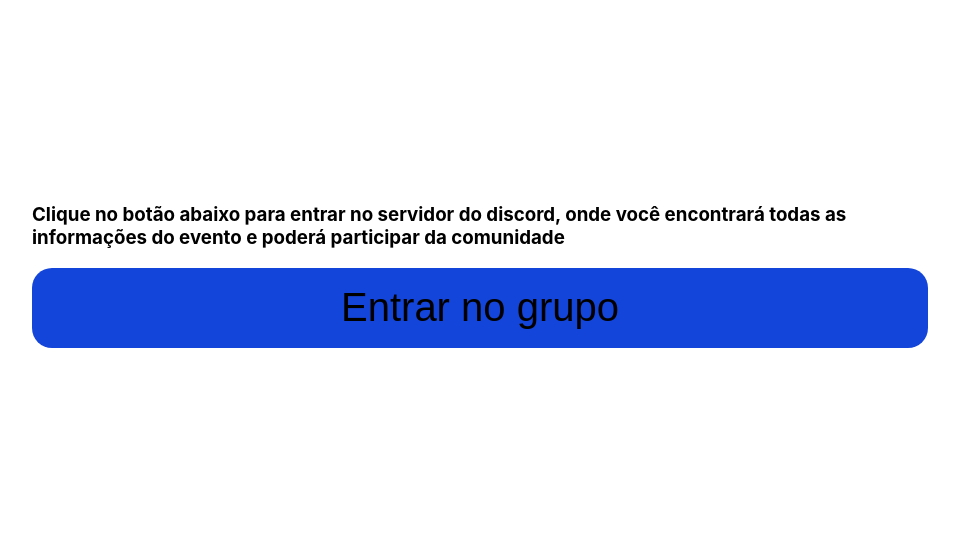
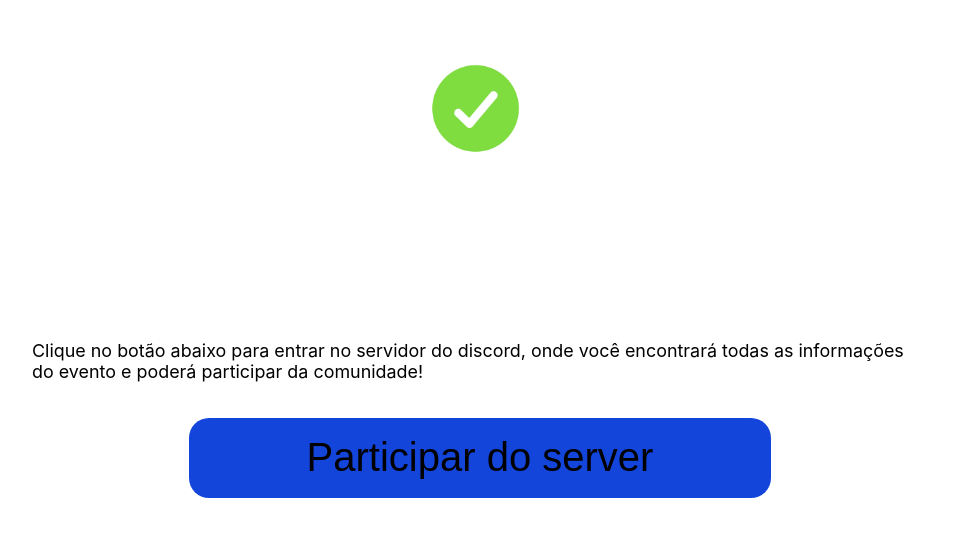
Before and after one commit to ppkat/Digital-Marketing-React-Launch-Site, a Next.js app: page /obrigado in a window 1280 px wide. Shown: the top 536 px of the page, without its empty margins (160-1119 px from the left). Built offline with nearby package versions, Linux system fonts and the light colour scheme.

Commit message:
modifing components to be reusable

```diff
--- /dev/null
+++ b/components/CTAButton/index.jsx
@@ -0,0 +1,24 @@
+import { Container, StyledButton } from './styles'
+import Link from 'next/link'
+
+function CTAButton({ children, href, buttWidth, ...props }) {
+
+    const Tag = href ? Link : 'div'
+    buttWidth = buttWidth ?? 80
+    return (
+        <Container buttWidth={buttWidth}>
+            {
+                href ?
+                    <Tag href={href}>
+                        <StyledButton {...props}>{children}</StyledButton>
+                    </Tag>
+                    :
+                    <Tag>
+                        <StyledButton {...props}>{children}</StyledButton>
+                    </Tag>
+            }
+        </Container>
+    )
+}
+
+export default CTAButton
--- a/styles/CTAButton.jsx
+++ b/components/CTAButton/styles.jsx
@@ -1,7 +1,13 @@
-import styled from "styled-components"
+import styled from "styled-components";
 
-const CTAButton = styled.button`
-    width: 100%;
+export const Container = styled.div`
+    padding: 0;
+    margin: 0;
+    width: ${props => props.buttWidth}%;
+`;
+
+export const StyledButton = styled.button`
+    min-width: 100%;
     background-color: #1445da;
     height: 80px;
     border-radius: 20px;
@@ -19,5 +25,3 @@ const CTAButton = styled.button`
         font-size: max(0.8em, 30px);
     }
 `
-
-export default CTAButton
--- a/pages/inscrever/Sections/EventDeliverables/Deliverable/Icon/index.jsx
+++ b/components/Icon/index.jsx
@@ -1,9 +1,9 @@
 import { ImageContainer } from "./styles"
 import Image from 'next/image'
 
-export default function Icon({ src, alt }) {
+export default function Icon({ src, alt, size }) {
     return (
-        <ImageContainer>
+        <ImageContainer size={size}>
             <Image
                 src={src}
                 alt={alt}
--- a/pages/inscrever/Sections/EventDeliverables/Deliverable/Icon/styles.jsx
+++ b/components/Icon/styles.jsx
@@ -4,7 +4,7 @@ export const ImageContainer = styled.div`
     display: flex;
     flex-direction: row;
     align-items: center;
-    max-width: 20%;
+    max-width: ${props => props.size ?? 20}%;
     margin-right: 10px;
 
     img {
@@ -12,6 +12,6 @@ export const ImageContainer = styled.div`
     }
 
     @media (max-width: 800px) {
-        max-width: min(20%, 50px);
+        max-width: min(${props => props.size ?? 20}%, 50px);
     }
 `
--- a/pages/inscrever/Sections/CTAButtonSession/index.jsx
+++ b/pages/inscrever/Sections/CTAButtonSession/index.jsx
@@ -1,5 +1,5 @@
 import { Container } from './styles'
-import CTAButton from '../../../../styles/CTAButton'
+import CTAButton from '/components/CTAButton'
 import { useContext } from 'react'
 import InputContext from '/Contexts/InputContext'
 
--- a/pages/inscrever/Sections/EventDeliverables/Deliverable/index.jsx
+++ b/pages/inscrever/Sections/EventDeliverables/Deliverable/index.jsx
@@ -1,6 +1,5 @@
 import { Container, TitleWithImage, StyledTitle } from "./styles";
-import Title from '/components/Title'
-import Icon from "./Icon";
+import Icon from "/components/Icon";
 
 export default function Deliverable({ src, alt, title, text }) {
     return (
--- a/pages/inscrever/Sections/EventDeliverables/styles.jsx
+++ b/pages/inscrever/Sections/EventDeliverables/styles.jsx
@@ -5,7 +5,7 @@ export const Container = styled.section`
     padding: 0 15%;
 
     @media (max-width: 800px) {
-        padding: 0;
+        padding: 0 10px;
     }
 
     p{
--- a/pages/obrigado/index.jsx
+++ b/pages/obrigado/index.jsx
@@ -1,13 +1,15 @@
-import CTAButton from '/styles/CTAButton'
 import Container from './styles'
 import Title from '/components/Title'
+import Icon from '/components/Icon'
+import CTAButton from '/components/CTAButton'
 
 export default function ThanksPage() {
     return (
         <Container>
-            <Title tag='h1'>Como criar bots do discord que se conectam a outros aplicativos</Title>
-            <h3>Clique no botão abaixo para entrar no servidor do discord, onde você encontrará todas as informações do evento e poderá participar da comunidade</h3>
-            <CTAButton>Entrar no grupo</CTAButton>
+            <Icon src={'/images/verified.webp'} alt={'Simbolo de confirmação (verificado)'} size={10} />
+            <Title tag='h2'>Obrigado por se inscrever, potencialize sua inscrinção com apenas 2 passos:</Title>
+            <p>Clique no botão abaixo para entrar no servidor do discord, onde você encontrará todas as informações do evento e poderá participar da comunidade!</p>
+            <CTAButton href='https://discord.com' buttWidth={65}>Participar do server</CTAButton>
         </Container>
     )
 }
--- a/pages/obrigado/styles.jsx
+++ b/pages/obrigado/styles.jsx
@@ -1,7 +1,19 @@
 import styled from "styled-components"
 
 const Container = styled.section`
-    padding: 0 15%;
+    padding: 5% 15%;
+    display: flex;
+    flex-direction: column;
+    align-items: center;
+    font-size: max(14px, 1.4vw);
+
+    @media (max-width: 800px) {
+        padding: 5% 10px;
+    }
+
+    p{
+        padding-bottom: 2%;
+    }
 `
 
 export default Container
```
Also changed, not shown: pages/inscrever/Sections/CallToAction/SubscriptionForm/index.jsx (+4 -4 lines), pages/inscrever/Sections/CallToAction/SubscriptionForm/styles.jsx (+0 -7 lines), public/images/verified.webp (added).
